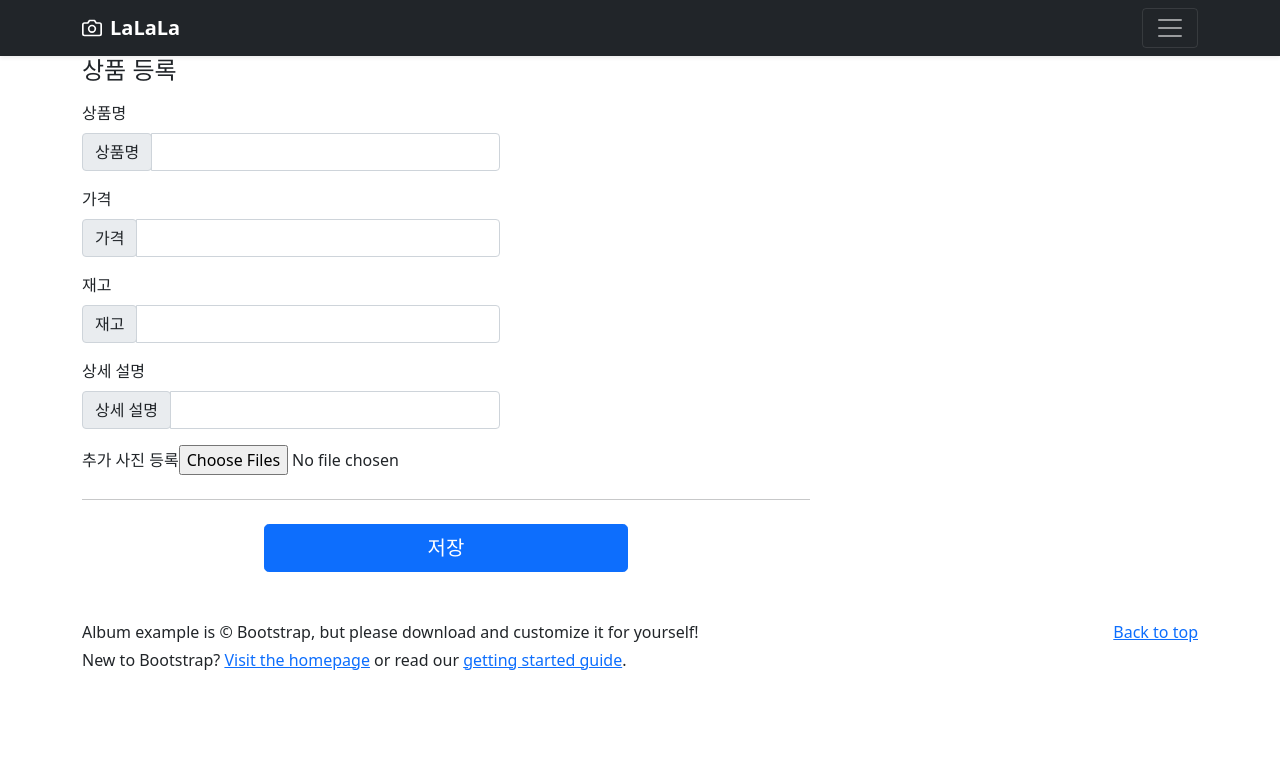
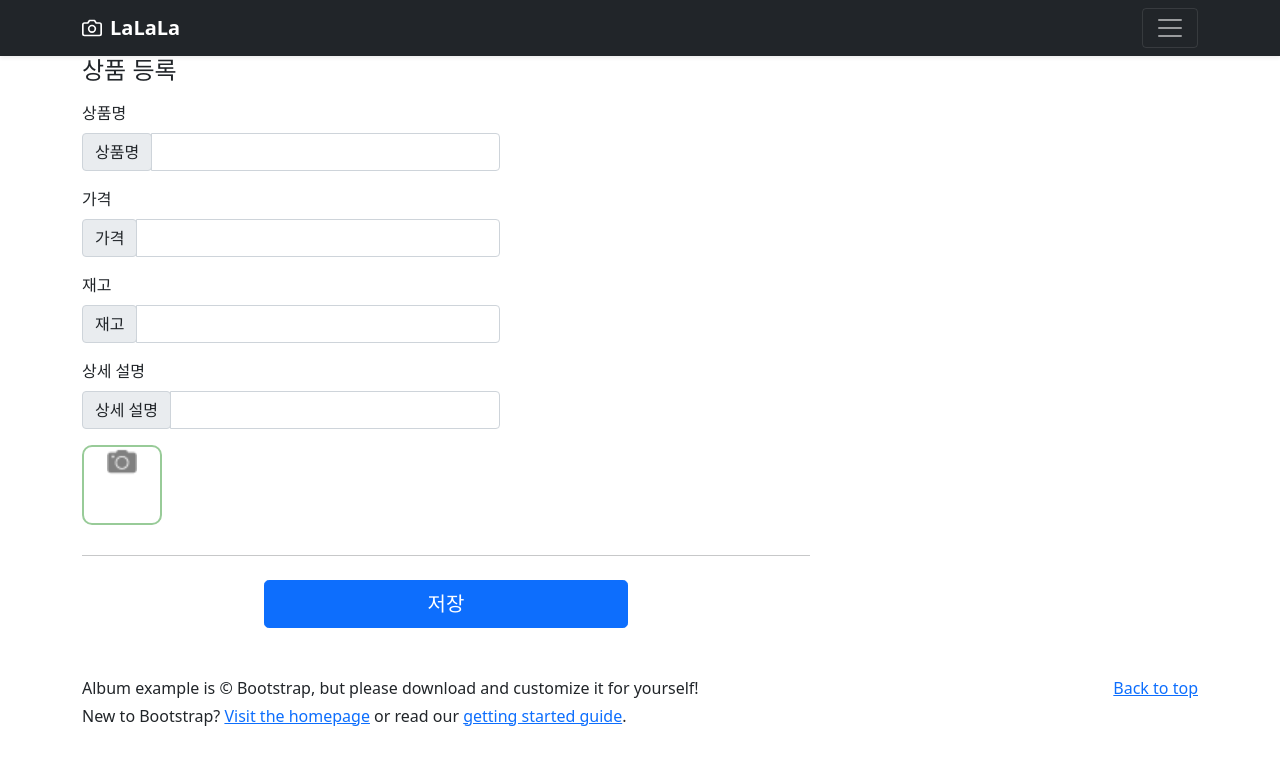
Before and after one commit to ryugahee/vue_app, a Vue app in the folder frontend/: page /post in a window 1280 px wide. Shown: the top 764 px of the page. Built offline with nearby package versions, Linux system fonts and the light colour scheme.

Commit message:
업로드버튼 사진변경

```diff
--- a/frontend/src/pages/Post.vue
+++ b/frontend/src/pages/Post.vue
@@ -1,4 +1,4 @@
-<template>
+<template xmlns:src="http://www.w3.org/1999/html">
   <div class="container">
     <div class="row g-5">
       <div class="col-md-7 col-lg-8">
@@ -83,13 +83,14 @@
                 <div>
                   <!--     추가 사진 등록       -->
                   <div class="file-preview-wrapper-upload">
-                    <label for="file">추가 사진 등록</label>
+                    <label for="file" class="filelabel"><img src="../assets/img/camera%201.png" class="fileImg"></label>
                     <input
                         type="file"
                         id="file"
                         ref="files"
                         multiple
                         @change="imageAddUpload"
+                        style="display: none"
                     />
                   </div>
                 </div>
@@ -198,4 +199,17 @@ export default {
 };
 </script>
 
-<style scoped></style>
+<style scoped>
+.filelabel {
+  border: solid #98CB98 2px;
+  border-radius: 10px;
+  width: 80px;
+  height: 80px;
+}
+.fileImg {
+  width: 30px;
+  height: 30px;
+  display: block;
+  margin: auto;
+}
+</style>
```
Also changed, not shown: frontend/src/assets/img/camera 1.png (added).
